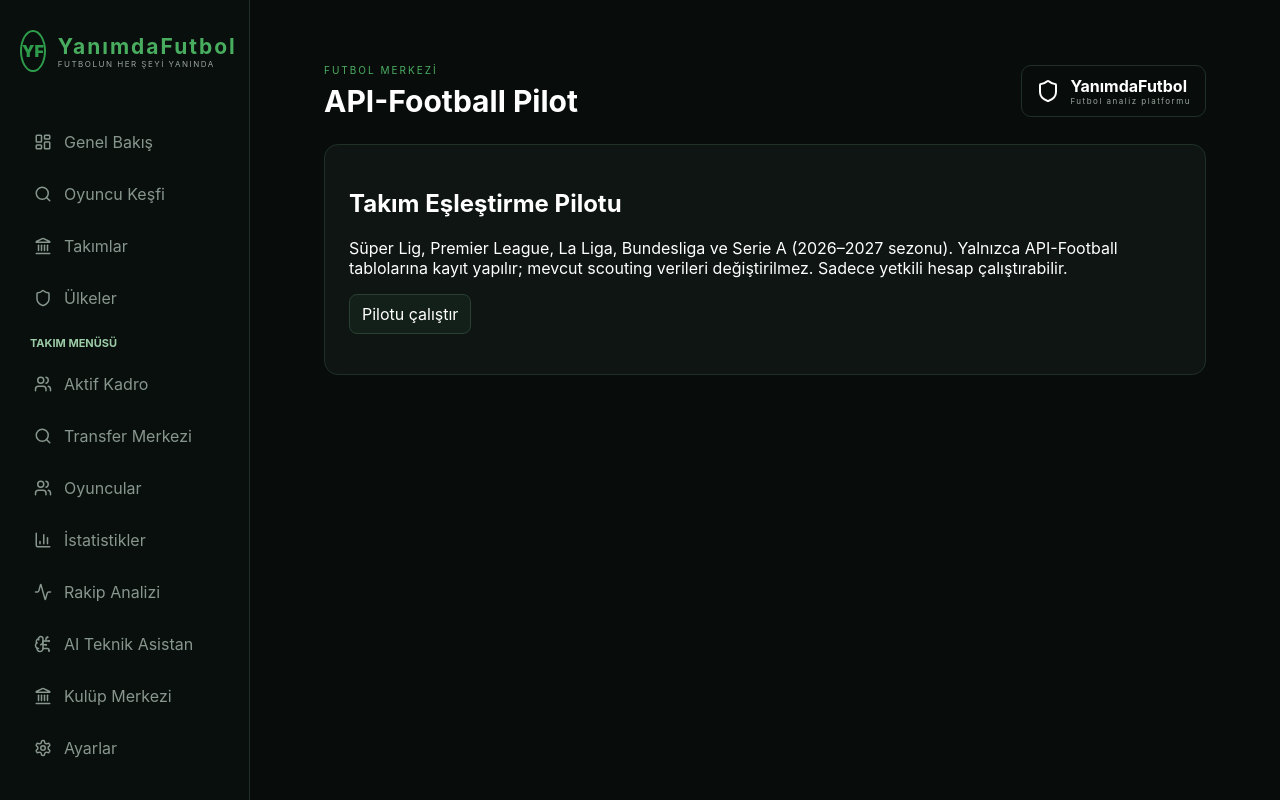
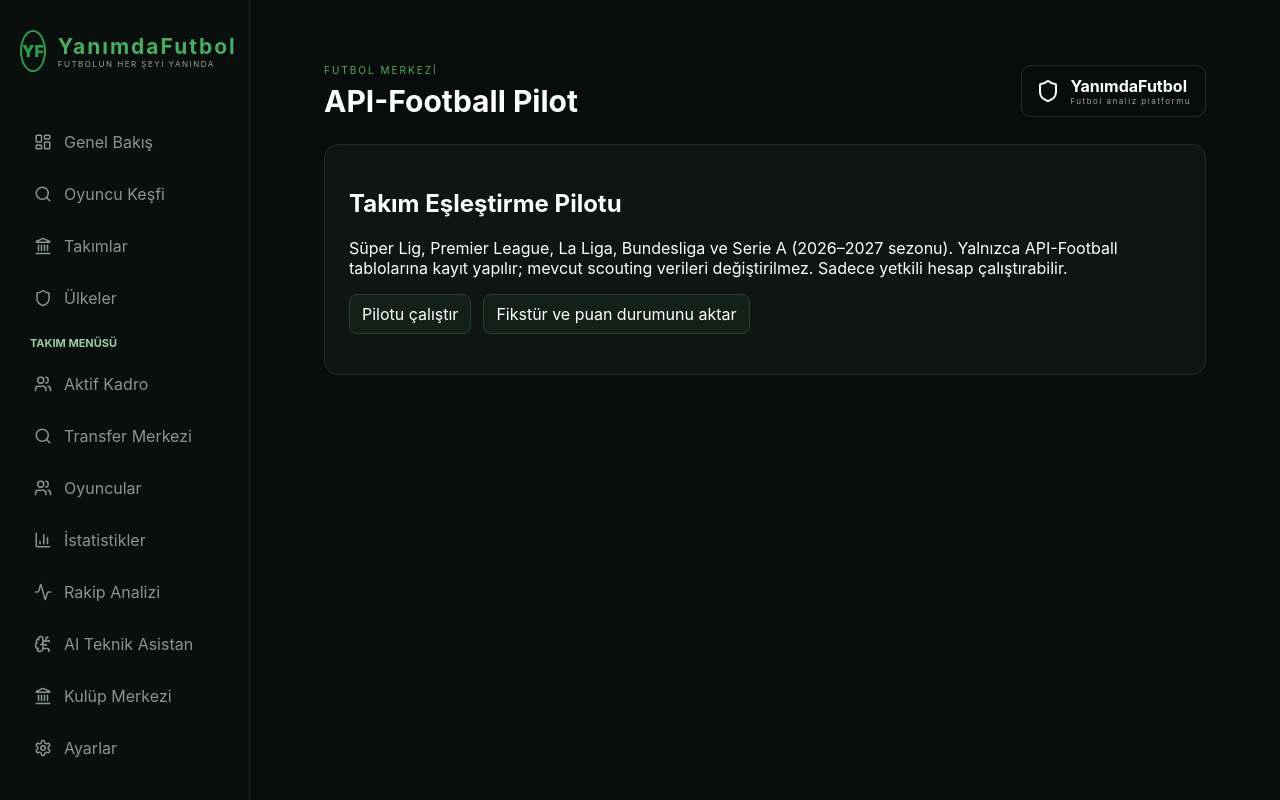
Before and after one commit to geminibtk/dispfics, a Next.js app: page /settings/api-football in a window 1280 px wide. Built offline with nearby package versions, Linux system fonts and the light colour scheme.

Commit message:
Add fixtures and standings import control to API-Football pilot page

```diff
--- a/app/settings/api-football/page.tsx
+++ b/app/settings/api-football/page.tsx
@@ -7,6 +7,11 @@ export default function FootballImportPage(){
  const [loading,setLoading]=useState(false);
  const [result,setResult]=useState<any>(null);
  const [error,setError]=useState("");
+ const [footballData,setFootballData]=useState<any>(null);
+ async function importMatches(){
+  setLoading(true);setError("");
+  try{const {data:{session}}=await createClient().auth.getSession();if(!session)throw new Error("Önce giriş yapmalısın.");const response=await fetch("/api/football-data-import",{headers:{Authorization:"Bearer "+session.access_token}});const json=await response.json();if(!response.ok)throw new Error(json.error||"Aktarım başarısız");setFootballData(json)}catch(e){setError(e instanceof Error?e.message:"Bilinmeyen hata")}finally{setLoading(false)}
+ }
  async function run(){
   setLoading(true);setError("");setResult(null);
   try{
@@ -24,6 +29,8 @@ export default function FootballImportPage(){
    <h2>Takım Eşleştirme Pilotu</h2>
    <p>Süper Lig, Premier League, La Liga, Bundesliga ve Serie A (2026–2027 sezonu). Yalnızca API-Football tablolarına kayıt yapılır; mevcut scouting verileri değiştirilmez. Sadece yetkili hesap çalıştırabilir.</p>
    <button className="playerBack" type="button" disabled={loading} onClick={run}>{loading?"API verileri alınıyor…":"Pilotu çalıştır"}</button>
+   <button className="playerBack" type="button" disabled={loading} onClick={importMatches} style={{marginLeft:12}}>{loading?"Veriler alınıyor…":"Fikstür ve puan durumunu aktar"}</button>
+   {footballData&&<div><h3>Fikstür ve Puan Durumu Aktarımı</h3>{footballData.results?.map((r:any)=><p key={r.league}>Lig {r.league}: {r.fixtures} maç, {r.standings} puan durumu kaydı {r.fixturesError||r.standingsError?"· Hata: "+[r.fixturesError,r.standingsError].filter(Boolean).join(", "):""}</p>)}</div>}
    {error&&<p role="alert" style={{color:"#ffaaa5"}}>{error}</p>}
   </section>
   {result&&<section className="clubSquadPanel" style={{padding:24}}>
```
